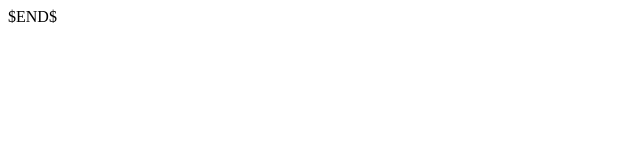
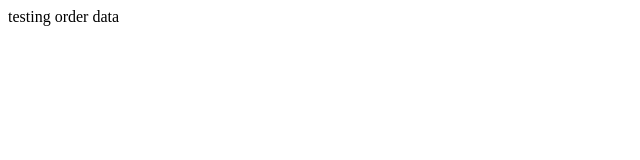
Before and after one commit to eyalshani/order-data, a website: page build/index.html in a window 1280 px wide. Shown: the full height of the page, 0-640 px from the left. Drawn offline with Linux system fonts and the light colour scheme.

Commit message:
edit html file

```diff
--- a/build/index.html
+++ b/build/index.html
@@ -2,9 +2,10 @@
 <html lang="en">
 <head>
     <meta charset="UTF-8">
-    <title>$Title$</title>
+    <title>order data tester</title>
+    <script src="order-data.js" type="text/javascript"></script>
 </head>
 <body>
-$END$
+    <div>testing order data</div>
 </body>
 </html>
```
